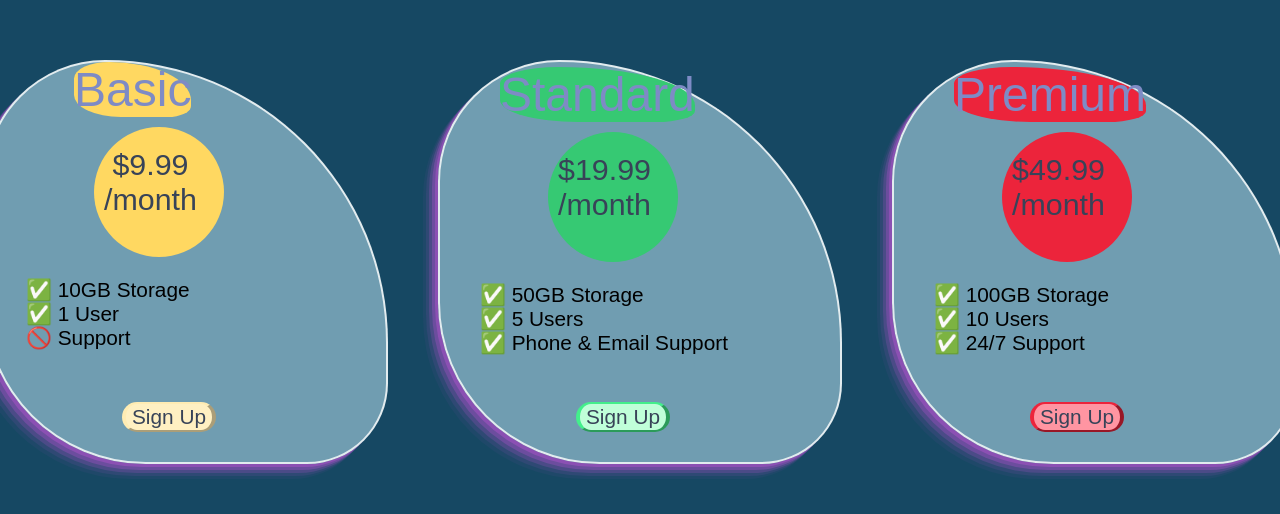
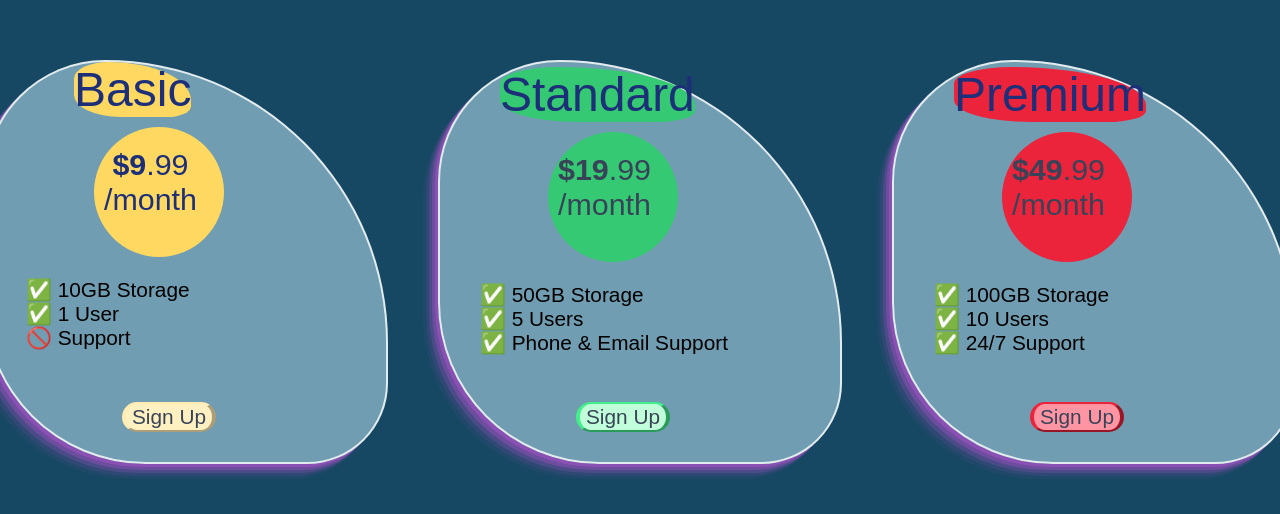
Before and after one commit to diyaad4d/Pricing-Table, a plain HTML site: page index.html in a window 1280 px wide. Shown: the part 146-660 px from the top of the page. Drawn offline with Linux system fonts and the light colour scheme; a web font is replaced by a local one.

Commit message:
Update index.html

```diff
--- a/index.html
+++ b/index.html
@@ -29,9 +29,12 @@
         border: 2px solid #ffffffcc;
         background-color: #add8e699;
 
+
         flex-basis: 400px;
         min-width:400px;
+        max-width: 400px;
         height: 400px;
+        flex: 1;
         border-radius: 30% 70% 20% 40%;
         position: relative;
       }
@@ -42,7 +45,7 @@
         font-weight: 400;
         font-style: border;
         color: #ACB6E5;
-        color: #7e8bc5;
+        color: #1c2f78;
         display: inline-flex;
         border-radius: 30% 70% 20% 40%;
       }
@@ -99,7 +102,7 @@
         text-align: center;
         margin: 20px 0 0 10px;
         font-size:1.9em ;
-        color: #384358;
+        color: #1c2f78;
       }
       .twenty{
         position: absolute;
@@ -138,8 +141,11 @@
         border-color: #ec243b;
         background-color: #ff95a2;
        }
-      .plan-features{
+       .plan-features{
         list-style: none;
+       }
+       .big-price{
+        font-weight: 900;
        }
        /* #43ef8b; */
 
@@ -147,7 +153,7 @@
       @media (max-width: 1250px) {
         .pricing-container{
           flex-direction: column;
-          height: 100%;
+          height: 200%;
 
         }
       }
@@ -158,7 +164,7 @@
     <div class="pricing-container">
       <div class="pricing-plan">
         <div class="plan-title title-first">Basic</div>
-        <div class="plan-price-first"><p class="ten">$9.99 <br>/month</p></div>
+        <div class="plan-price-first"><p class="ten"><span class="big-price">$9</span>.99 <br>/month</p></div>
         <ul class="plan-features">
           <li>✅ 10GB Storage</li>
           <li>✅ 1 User</li>
@@ -168,7 +174,7 @@
       </div>
       <div class="pricing-plan">
         <div class="plan-title title-second">Standard</div>
-        <div class="plan-price-second"><p class="twenty">$19.99 <br>/month</p></div>
+        <div class="plan-price-second"><p class="twenty"><span class="big-price">$19</span>.99 <br>/month</p></div>
         <ul class="plan-features">
           <li>✅ 50GB Storage</li>
           <li>✅ 5 Users</li>
@@ -178,7 +184,7 @@
       </div>
       <div class="pricing-plan">
         <div class="plan-title title-third">Premium</div>
-        <div class="plan-price-third"><p class="fifty">$49.99 <br>/month</p></div>
+        <div class="plan-price-third"><p class="fifty"><span class="big-price">$49</span>.99 <br>/month</p></div>
         <ul class="plan-features">
           <li>✅ 100GB Storage</li>
           <li>✅ 10 Users</li>
```
